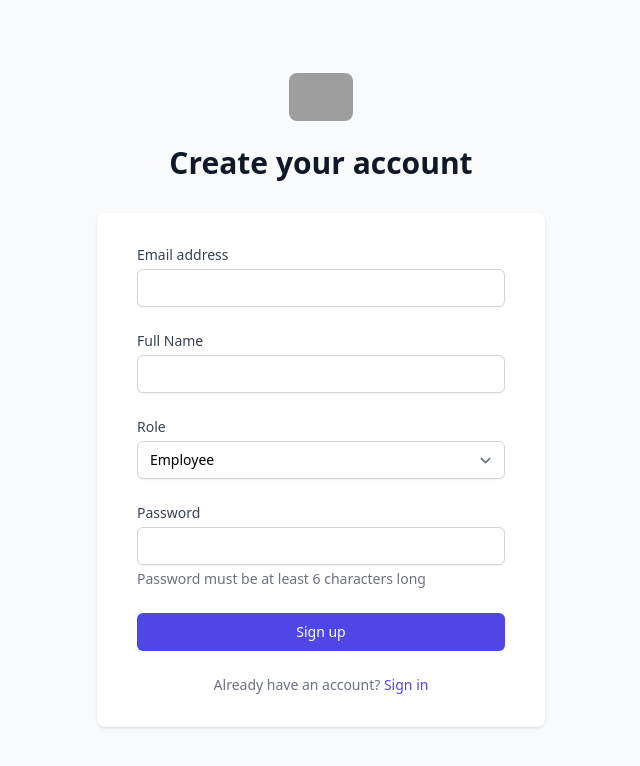
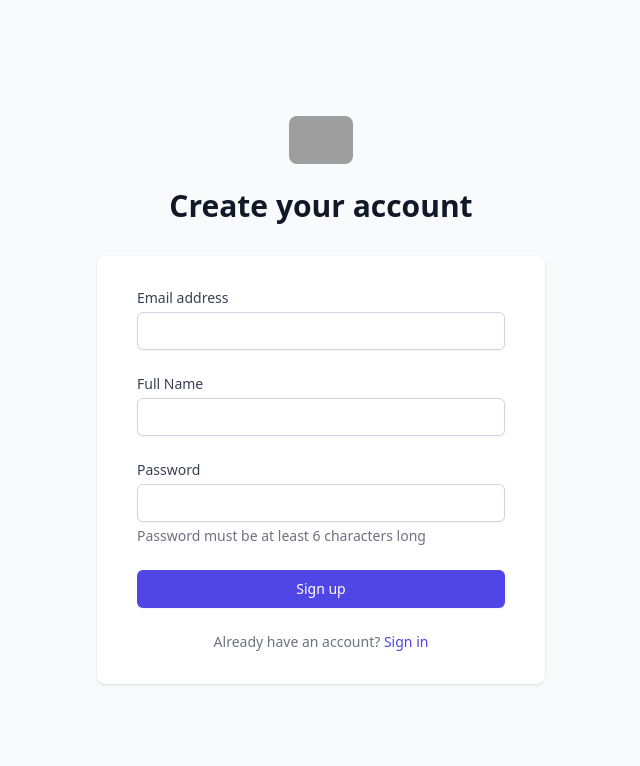
Before and after one commit to davidalos/react-ydzzghzw, a React (Vite) app: page /signup in a window 1280 px wide. Shown: the top 766 px of the page, without its empty margins (319-959 px from the left). Built offline with nearby package versions, Linux system fonts and the light colour scheme; no server answers; grey boxes are pictures that could not be loaded.

Commit message:
Simplify signup and role selection

```diff
--- a/src/SignUp.jsx
+++ b/src/SignUp.jsx
@@ -7,7 +7,6 @@ export default function SignUp() {
   const [email, setEmail] = useState('');
   const [password, setPassword] = useState('');
   const [fullName, setFullName] = useState('');
-  const [role, setRole] = useState('employee');
   const [loading, setLoading] = useState(false);
   const navigate = useNavigate();
 
@@ -40,14 +39,13 @@ export default function SignUp() {
       }
 
       if (user) {
-        // Create user profile with selected role
         const { error: profileError } = await supabase
           .from('user_profiles')
           .insert([
             {
               id: user.id,
               full_name: fullName,
-              role: role // Use selected role
+              role: 'employee' // Default role for new users
             }
           ]);
 
@@ -115,24 +113,6 @@ export default function SignUp() {
             </div>
 
             <div>
-              <label htmlFor="role" className="block text-sm font-medium text-gray-700">
-                Role
-              </label>
-              <div className="mt-1">
-                <select
-                  id="role"
-                  name="role"
-                  value={role}
-                  onChange={(e) => setRole(e.target.value)}
-                  className="appearance-none block w-full px-3 py-2 border border-gray-300 rounded-md shadow-sm placeholder-gray-400 focus:outline-none focus:ring-indigo-500 focus:border-indigo-500 sm:text-sm"
-                >
-                  <option value="employee">Employee</option>
-                  <option value="manager">Manager</option>
-                </select>
-              </div>
-            </div>
-
-            <div>
               <label htmlFor="password" className="block text-sm font-medium text-gray-700">
                 Password
               </label>
```
Also changed, not shown: 1 other file (tests, documents, lock files or other folders).
